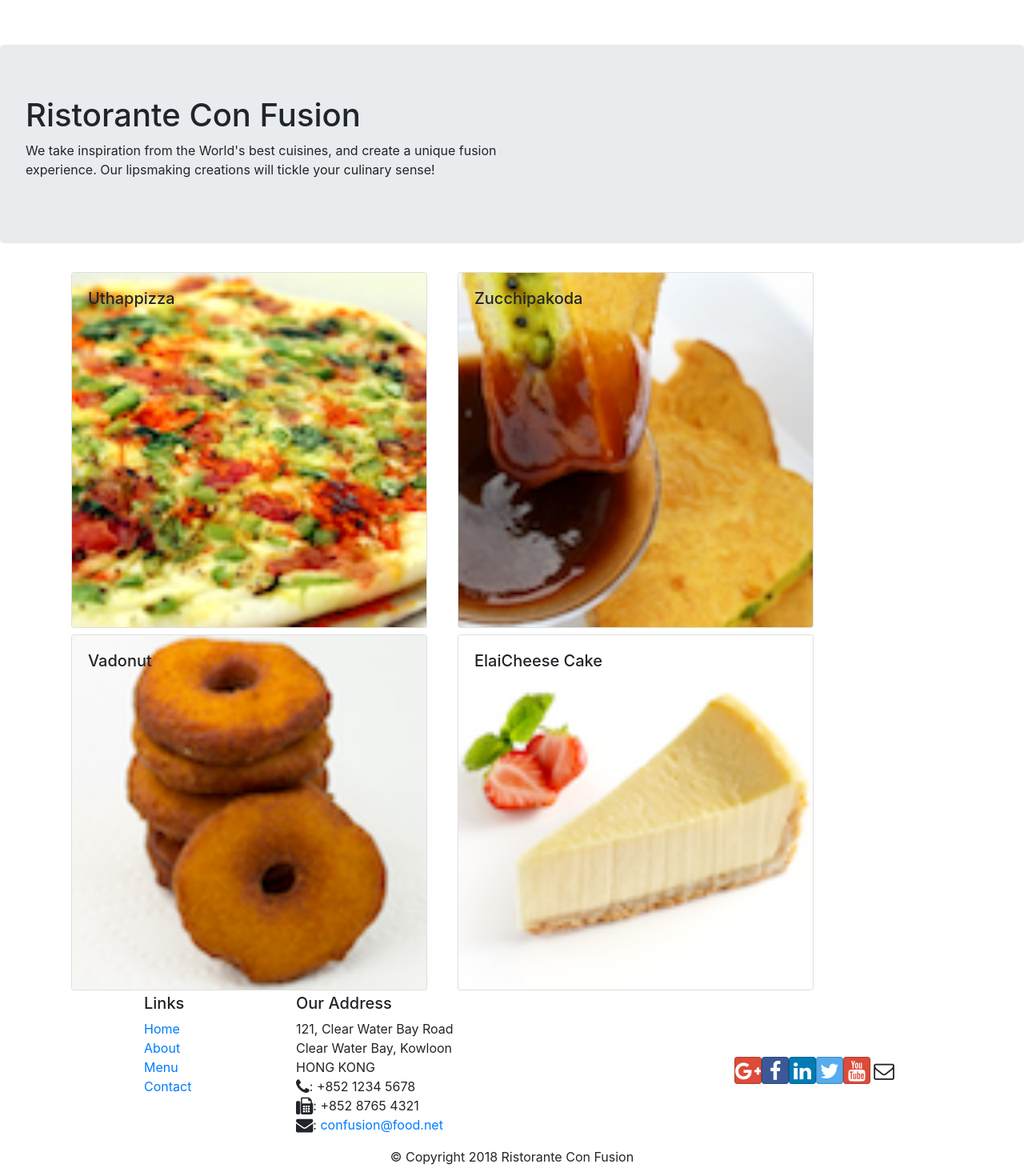
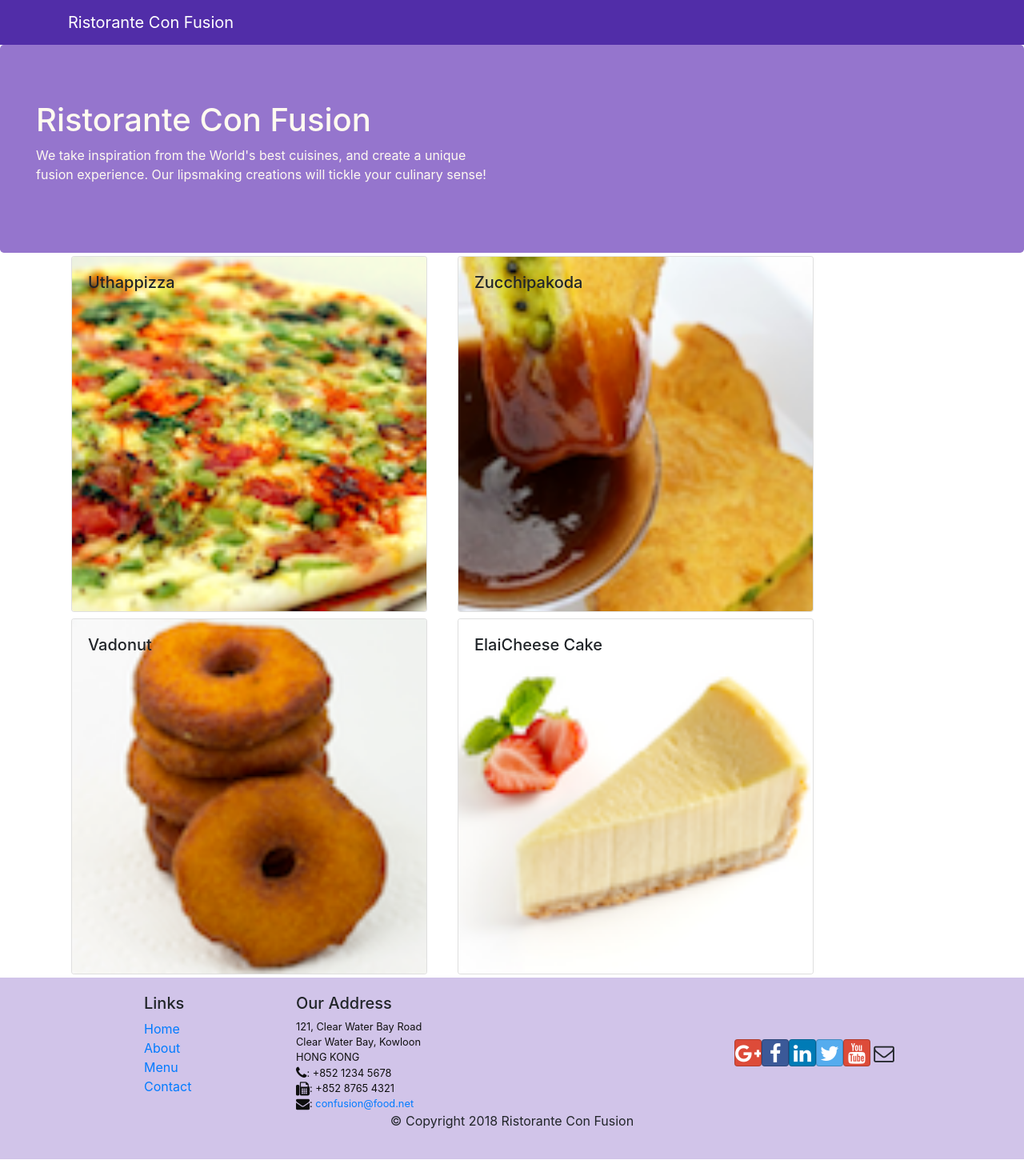
Before and after one commit to vitran96/react-coursera, a React (Create React App) app in the folder confusion/: page / in a window 1280 px wide. Shown: the top 1470 px of the page at 80% size. After the commit the page ends 1449 px from the top, so only its background shows below. Built offline with nearby package versions, Linux system fonts and the light colour scheme.

Commit message:
update App.css

```diff
--- a/confusion/src/App.css
+++ b/confusion/src/App.css
@@ -32,3 +32,37 @@
     transform: rotate(360deg);
   }
 }
+
+.row-header{
+  margin:0px auto;
+  padding:0px auto;
+}
+
+.row-content {
+  margin:0px auto;
+  padding: 50px 0px 50px 0px;
+  border-bottom: 1px ridge;
+  min-height:400px;
+}
+
+.footer{
+  background-color: #D1C4E9;
+  margin:0px auto;
+  padding: 20px 0px 20px 0px;
+}
+.jumbotron {
+  padding:70px 30px 70px 30px;
+  margin:0px auto;
+  background: #9575CD ;
+  color:floralwhite;
+}
+
+address{
+  font-size:80%;
+  margin:0px;
+  color:#0f0f0f;
+}
+
+.navbar-dark {
+  background-color: #512DA8;
+}
```
